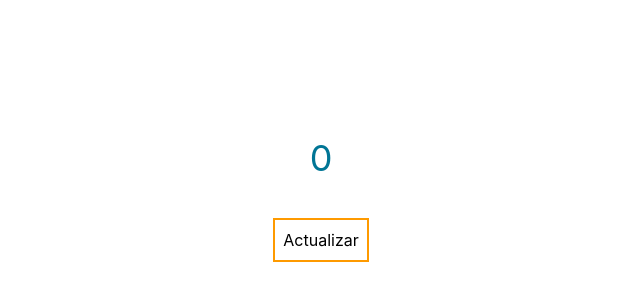
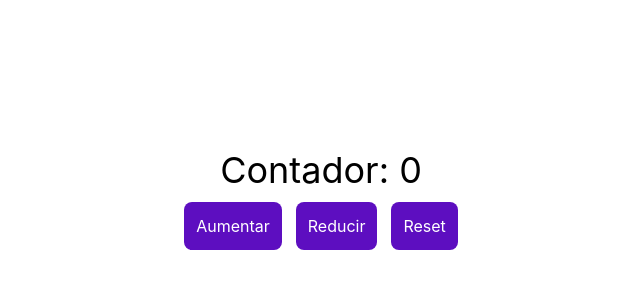
Before and after one commit to muniloper30/victor-lorencio-bootcamp-fullstack, a React (Vite) app in the folder 03-react/sheet03/: page / in a window 1280 px wide. Shown: the part 200-500 px from the top of the page, without its empty margins (319-959 px from the left). Built offline with nearby package versions, Linux system fonts and the light colour scheme.

Commit message:
feat(react): complete exercise05 - dinamic counter

```diff
--- a/03-react/sheet03/src/App.tsx
+++ b/03-react/sheet03/src/App.tsx
@@ -1,12 +1,15 @@
 
-import { Exercise03 } from './exercise03/Exercise03'
+// import { Exercise03 } from './exercise03/Exercise03'
+import { Exercise05 } from "./exercise05/Exercise"
+
 
 function App() {
 
 
   return (
     <>
-     <Exercise03></Exercise03>
+     {/* <Exercise03></Exercise03>  */}
+     <Exercise05></Exercise05>
     </>
   )
 }
--- /dev/null
+++ b/03-react/sheet03/src/exercise05/Exercise.tsx
@@ -0,0 +1,8 @@
+
+import { SuperCount } from "./SuperCounter/SuperCounter"
+
+export const Exercise05 = () => {
+    return (
+        <SuperCount></SuperCount>
+    )
+}
--- /dev/null
+++ b/03-react/sheet03/src/exercise05/SuperCounter/SuperCounter.tsx
@@ -0,0 +1,29 @@
+import { useState } from "react"
+
+export const SuperCount = () => {
+
+    const [count, setCount] = useState(0);
+
+    const upCount = () => {
+        setCount(prev => prev + 1)
+    }
+
+    const downCount = () => {
+        setCount(prev => prev - 1)
+    }
+
+    const resetCount = () => setCount(0)
+
+
+
+    return (
+        <section className="flex flex-col items-center justify-center min-h-screen gap-3">
+            <p className="text-4xl">Contador: <span>{count}</span></p>
+            <div className="flex gap-3.5">
+                <button className="p-3 rounded-lg bg-violet-800 text-white cursor-pointer" onClick={upCount}>Aumentar</button>
+                <button className="p-3 rounded-lg bg-violet-800 text-white cursor-pointer" onClick={downCount}>Reducir</button>
+                <button className="p-3 rounded-lg bg-violet-800 text-white cursor-pointer" onClick={resetCount}>Reset</button>
+            </div>
+        </section>
+    )
+}
```
Also changed, not shown: 03-react/sheet03/src/exercise05/info.md (added).
